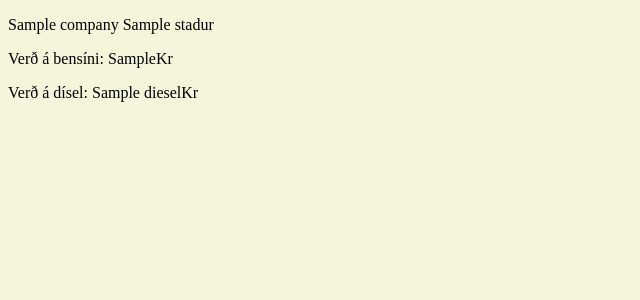
After one commit to Zepeacedust/midonn-vef, a Flask app: template templates/stadur.html in a window 1280 px wide. The commit adds this page. Shown: the top 300 px of the page, without its empty margins (0-640 px from the left). Run offline with Flask 2, Linux system fonts and the light colour scheme; the template is opened without the code that fills it: most values are stand-ins (such as "Sample title", 1, 10 or a date in 2020); parts of the project's set-up code (start-up, migrations or seed data) failed here and were passed over.

Commit message:
fleiri hlutir

```diff
--- a/app.py
+++ b/app.py
@@ -1,12 +1,34 @@
 from flask import Flask, render_template as rend
-import requests,json
+import requests, json
 app = Flask(__name__)
 
-stodvar = json.load(requests.get("https://apis.is/petrol").content)
+with requests.get('https://apis.is/petrol') as response:
+    if response:
+        print('API Succesfully loaded')
+        stodvar = response.json()['results']
+    else:
+        print('API error')
+        exit()
 
+
+@app.route("/debug")
+def debug():
+    return str(stodvar)
 @app.route('/')
 def hello():
-    return 'Hello World!'
+    return rend("index.html", adilar=set(map(lambda x: x["company"], stodvar)), min_dies = max(stodvar, key=lambda x: x["diesel"]), min_bens=max(stodvar, key=lambda x: x["bensin95"]))
+@app.route("/<adili>")
+def adili(adili):
+    return rend("adili.html", company=adili, stadir=stodvar)
+@app.route("/stadur/<stadur>")
+def stadur(stadur):
+    for stad in stodvar:
+        if stad["key"] == stadur:
+            return rend("stadur.html", stadur=stad)
+    rend('404.html')
+@app.errorhandler(404)
+def page_not_found(e):
+    return rend('404.html')
 
 if __name__ == '__main__':
     app.run()
--- /dev/null
+++ b/static/css/main.css
@@ -0,0 +1,10 @@
+body{
+    background-color: beige;
+}
+.stadir {
+    display: grid;
+    grid-template-columns: 1fr 1fr;
+}
+.adili {
+    background-color: #ff00ff;
+}
--- a/templates/base.html
+++ b/templates/base.html
@@ -5,9 +5,10 @@
     <meta http-equiv="X-UA-Compatible" content="IE=edge">
     <title>{{ title }}</title>
     <meta name="viewport" content="width=device-width, initial-scale=1">
-    <link rel="stylesheet" type="text/css" media="screen" href="/static/main.css">
+    <link rel="stylesheet" type="text/css" media="screen" href="/static/css/main.css">
 </head>
 <body>
     {% block content %}
+    {% endblock %}
 </body>
 </html>
--- /dev/null
+++ b/templates/stadur.html
@@ -0,0 +1,10 @@
+{% extends "base.html" %}
+{% block content %}
+<p>
+    {{ stadur.company }} {{ stadur.name }}
+</p>
+<p>Verð á bensíni: {{ stadur.bensin95 }}Kr</p>
+<p>
+    Verð á dísel: {{ stadur.diesel }}Kr
+</p>
+{% endblock %}
```
Also changed, not shown: 404.html (added, +8 -0 lines), templates/adili.html (added, +11 -0 lines), templates/index.html (+10 -4 lines), static/main.css (deleted).
